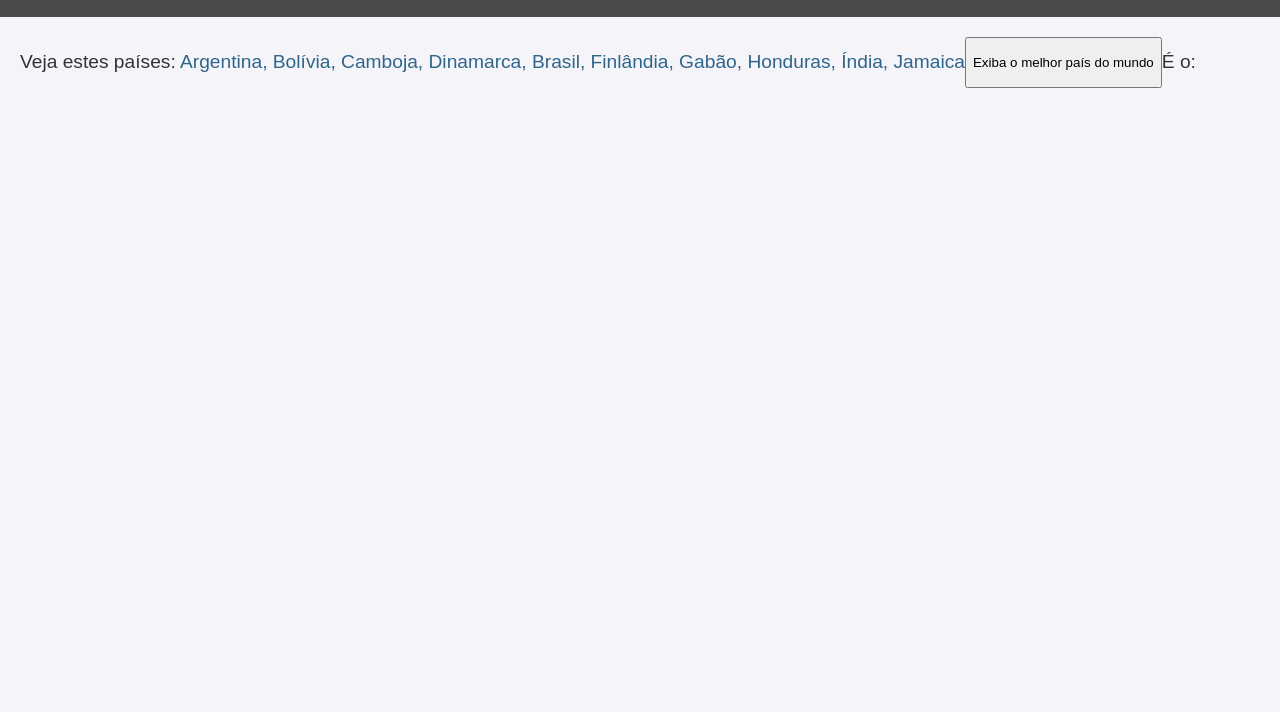
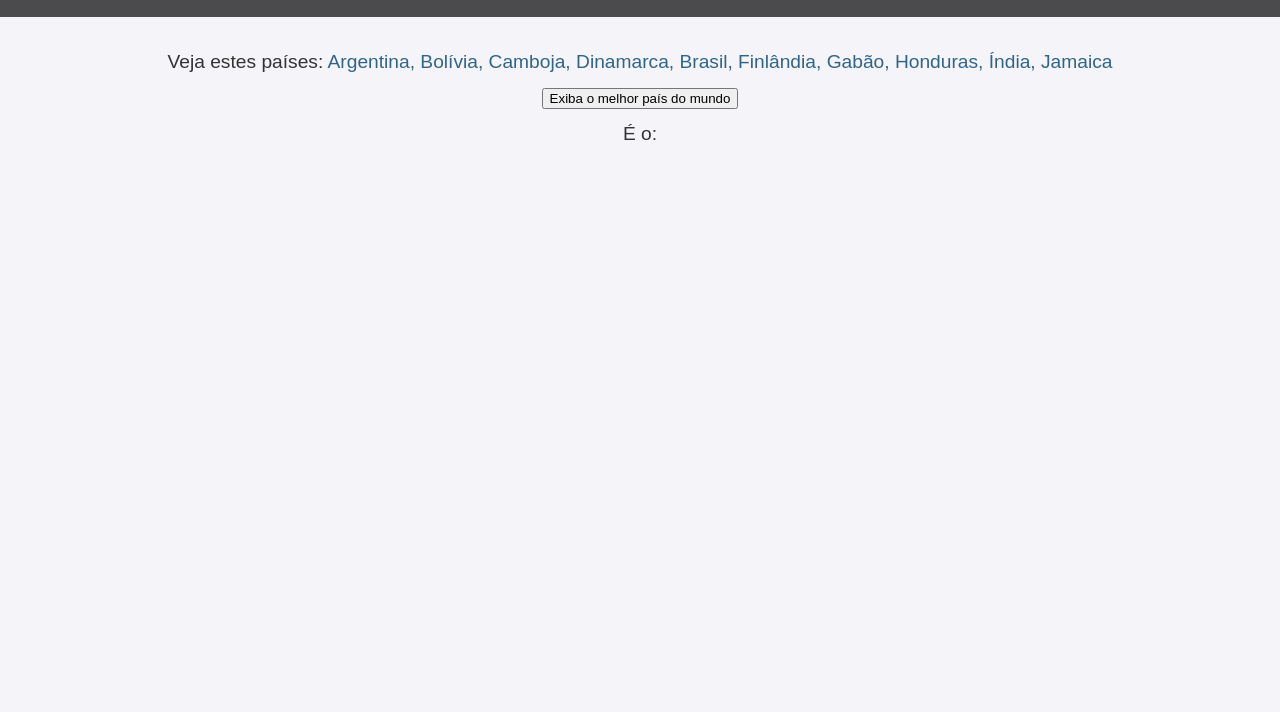
Before and after one commit to EscandioNeider/Aula-10-Array-Javascript, a plain HTML site: page index.html in a window 1280 px wide. Shown: the part 88-800 px from the top of the page. Drawn offline with Linux system fonts and the light colour scheme.

Commit message:
Update index.html

```diff
--- a/index.html
+++ b/index.html
@@ -44,10 +44,14 @@
 
     /* conteúdo principal */
     main {
-      padding: 20px;
-      text-align: center;
-      display: flex;
-      flex-direction: collumn;
+     padding: 20px;
+    text-align: center;
+    display: flex;
+    align-content: center;
+    justify-content: center;
+    flex-direction: column;
+    flex-wrap: wrap;
+    align-items: center;
     }
 
     p {
```
